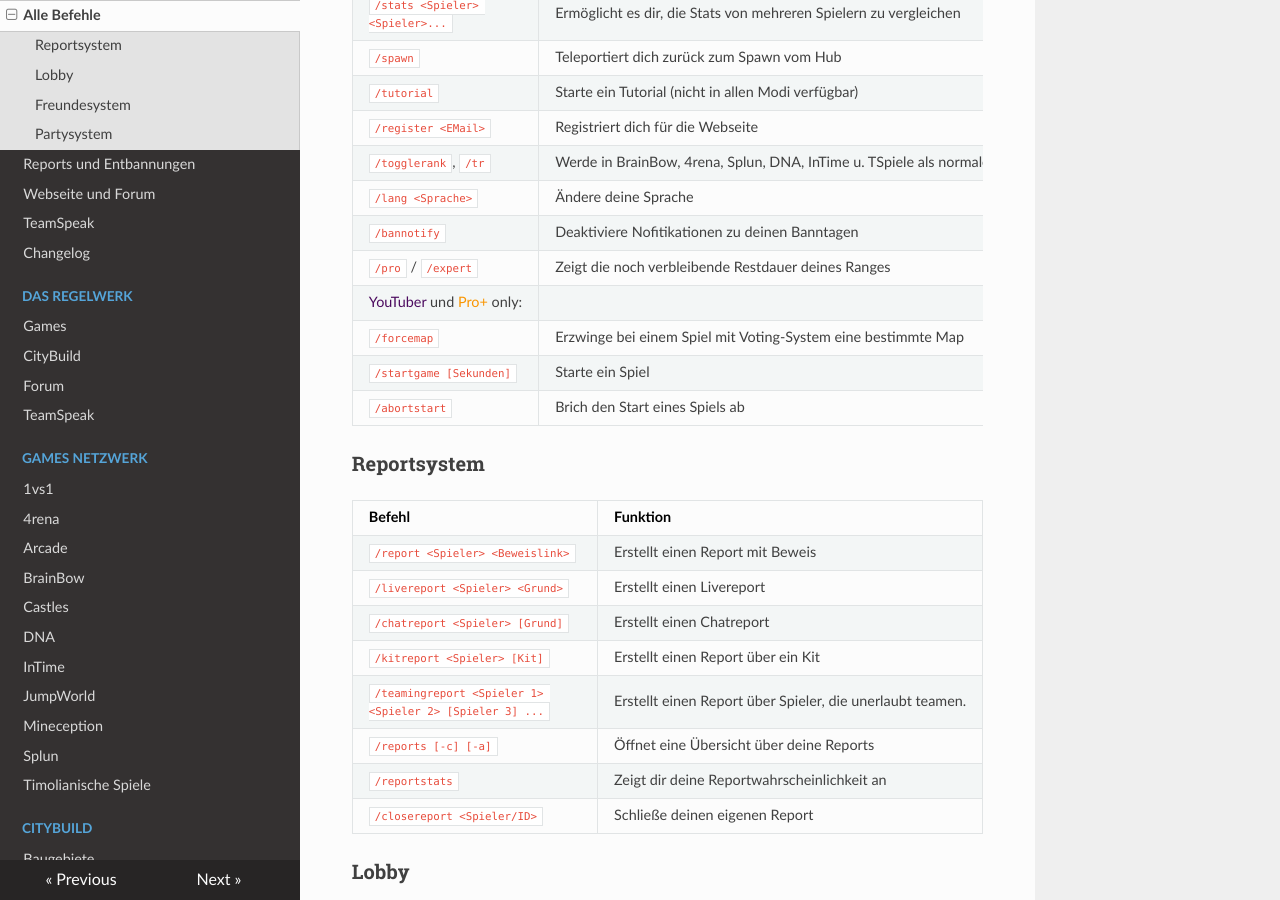
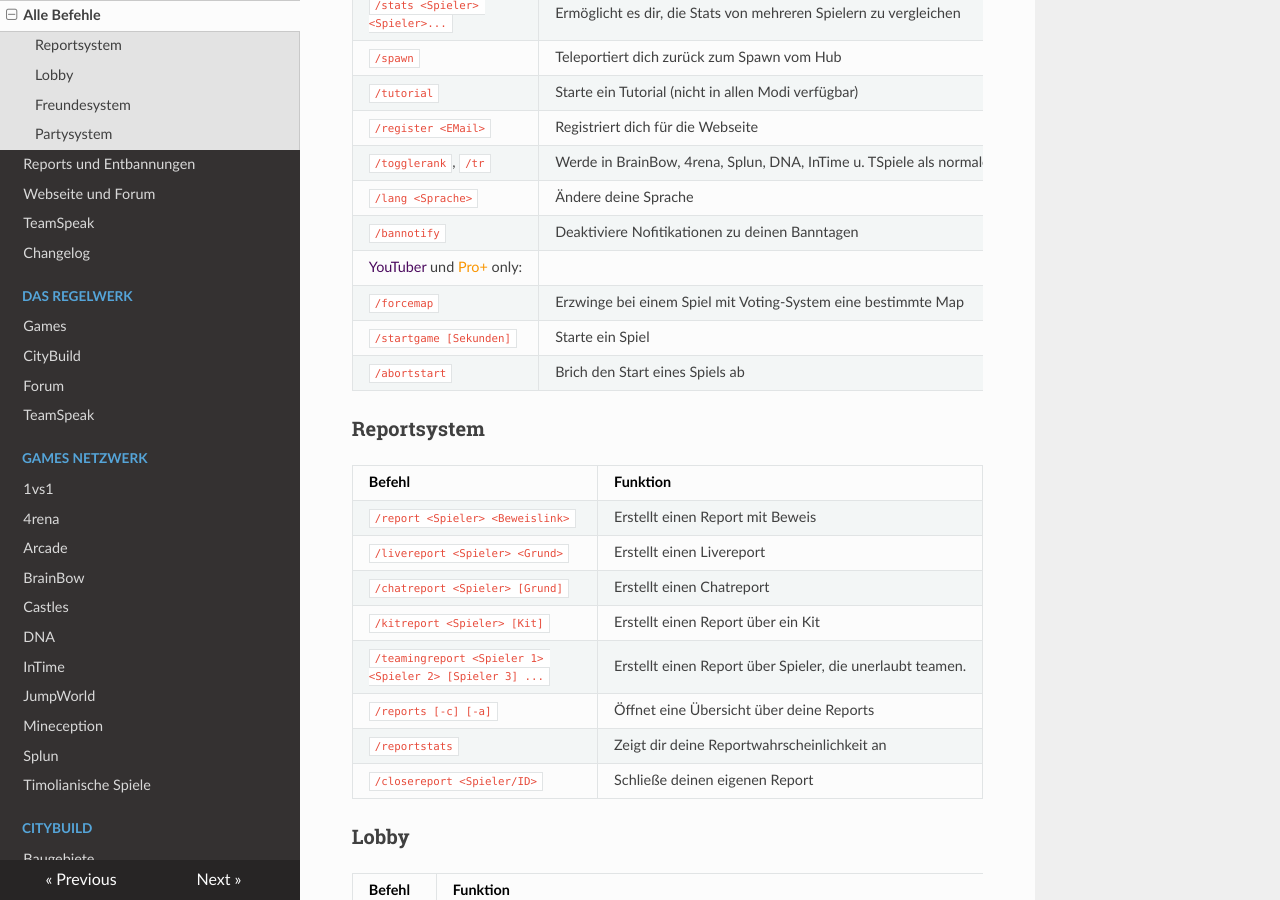
Before and after one commit to TimoliaDE/HowTo, an MkDocs documentation site: the page built from docs/commands.md, in a window 1280 px wide and 900 px high, scrolled down 715 px. Built offline with MkDocs 1.6.1, drawn with Linux system fonts in a browser that asks for light colours; nearby versions of some CDN libraries; old or Windows-style settings are respelled for this version of MkDocs.

Commit message:
doch nicht...

```diff
--- a/docs/commands.md
+++ b/docs/commands.md
@@ -23,7 +23,6 @@ Diese Befehle sind global nutzbar und stehen dir jederzeit zur Verfügung.
 | `/togglerank`, `/tr` | Werde in BrainBow, 4rena, Splun, DNA, InTime u. TSpiele als normaler Spieler angezeigt |
 | `/lang <Sprache>` | Ändere deine Sprache |
 | `/bannotify` | Deaktiviere Nofitikationen zu deinen Banntagen |
-| `/pro` / `/expert` | Zeigt die noch verbleibende Restdauer deines Ranges |
 <span style="color:#4C0B5F">YouTuber</span> und <span style="color:#F99500">Pro+</span> only:
 | `/forcemap` | Erzwinge bei einem Spiel mit Voting-System eine bestimmte Map |
 | `/startgame [Sekunden]` | Starte ein Spiel |
```
